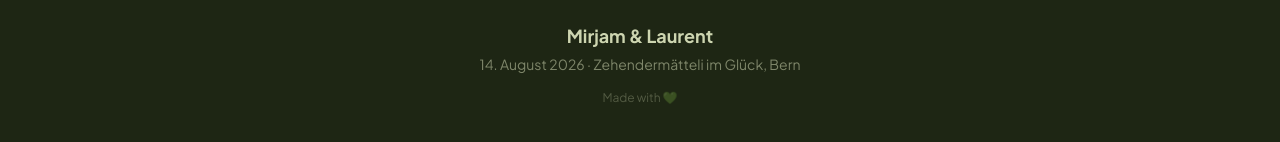
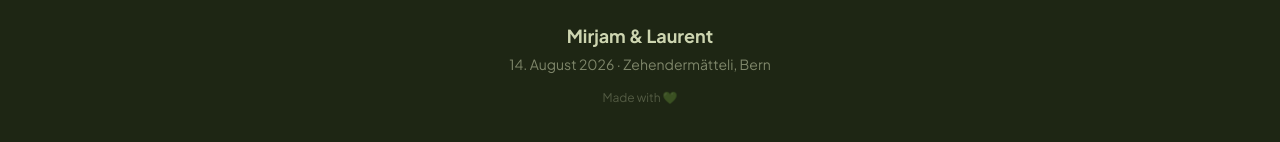
Before and after one commit to laurentb-wq/hochzeit-mila, a Next.js app: page / in a window 1280 px wide. Shown: the part 4504-4646 px from the top of the page. Built offline with nearby package versions, Linux system fonts and the light colour scheme.

Commit message:
remove 'im Glück' from footer location

```diff
--- a/app/page.tsx
+++ b/app/page.tsx
@@ -291,7 +291,7 @@ export default function Home() {
             ))}
           </div>
           <p className="text-lg font-bold mb-1" style={{ color: "#CDD5B0" }}>Mirjam & Laurent</p>
-          <p className="text-sm" style={{ color: "rgba(205,213,176,0.55)" }}>14. August 2026 · Zehendermätteli im Glück, Bern</p>
+          <p className="text-sm" style={{ color: "rgba(205,213,176,0.55)" }}>14. August 2026 · Zehendermätteli, Bern</p>
           <p className="text-xs mt-4" style={{ color: "rgba(205,213,176,0.3)" }}>Made with 💚</p>
         </footer>
 
```
